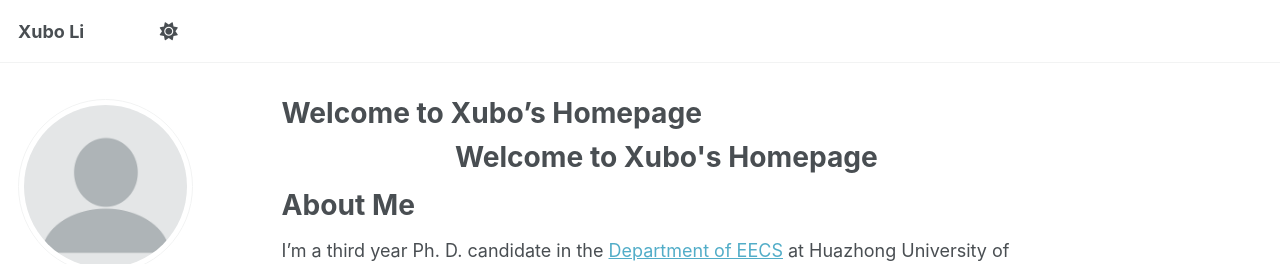
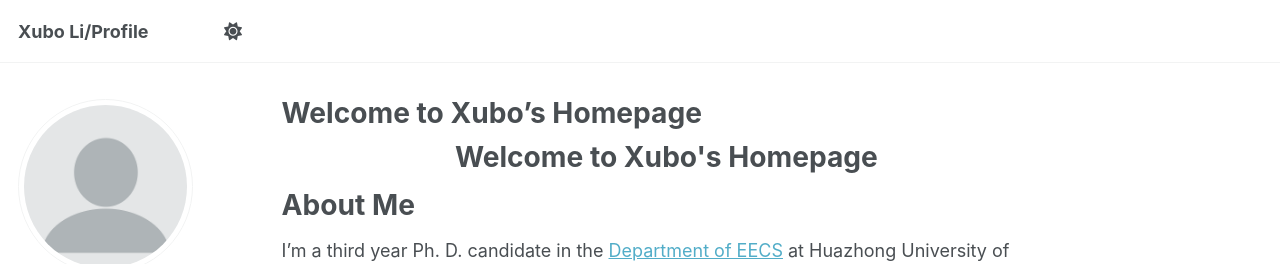
Before and after one commit to XuboLee/xubolee.github.io, a Jekyll site: the page built from _pages/about.md, in a window 1280 px wide. Shown: the top 264 px of the page. Built offline with Jekyll 4.4.1, drawn with Linux system fonts in a browser that asks for light colours; some web fonts are replaced; a script that is not in the unit is left out.

Commit message:
Update _config.yml

```diff
--- a/_config.yml
+++ b/_config.yml
@@ -9,7 +9,7 @@
 # Basic Site Settings
 locale                   : "Wuhan, China"
 site_theme               : "default"
-title                    : "Xubo Li"
+title                    : "Xubo Li/Profile"
 title_separator          : "-"
 name                     : &name "Xubo Li"
 description              : &description "personal description"
```
